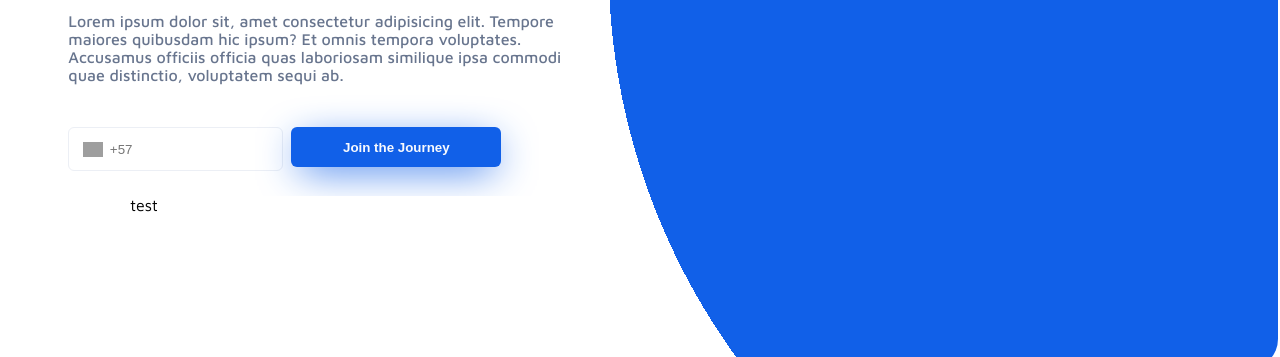
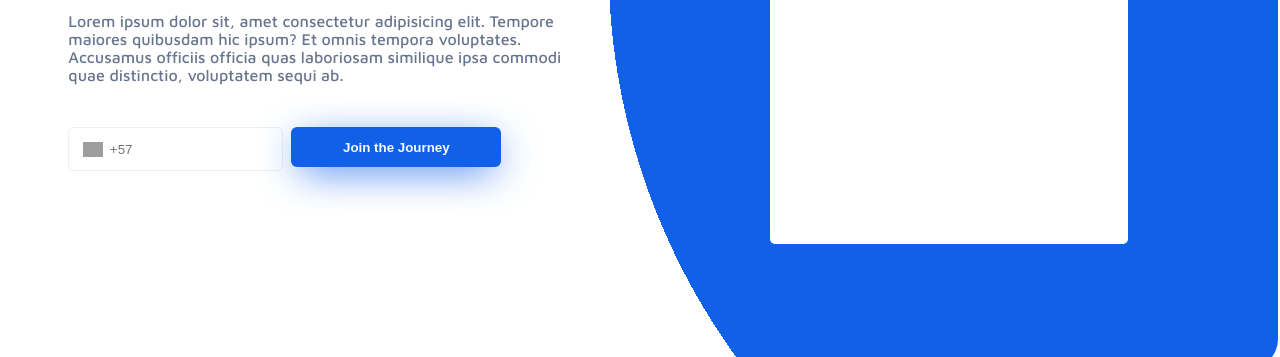
Before and after one commit to alejandro1030/Reto_1_Platzi, a plain HTML site: page index.html in a window 1280 px wide. Shown: the part 443-800 px from the top of the page. Drawn offline with Linux system fonts and the light colour scheme; grey boxes are pictures that could not be loaded.

Commit message:
Desarrollo inicial de la parte derecha del main section

```diff
--- a/css/main.css
+++ b/css/main.css
@@ -96,6 +96,8 @@ header {
 
 .main {
     font-family: var(--type-font);
+    display: flex;
+    height: 80%;
 }
 
 .main__section1 {
@@ -201,8 +203,8 @@ header {
 }
 
 .main__section2 .main__section2__panel {
-    width: 65%;
-    height: 300px;
-    border-radius: 4px;
+    margin: 30px 0px;
+    width: 58%;
+    border-radius: 5px;
     background-color: #FFFFFF;
 }
--- a/index.html
+++ b/index.html
@@ -62,7 +62,7 @@
             </section>
             <section class="main__section2">
                 <div class="main__section2__panel">
-                    test
+
                 </div>
             </section>
         </main>
```
